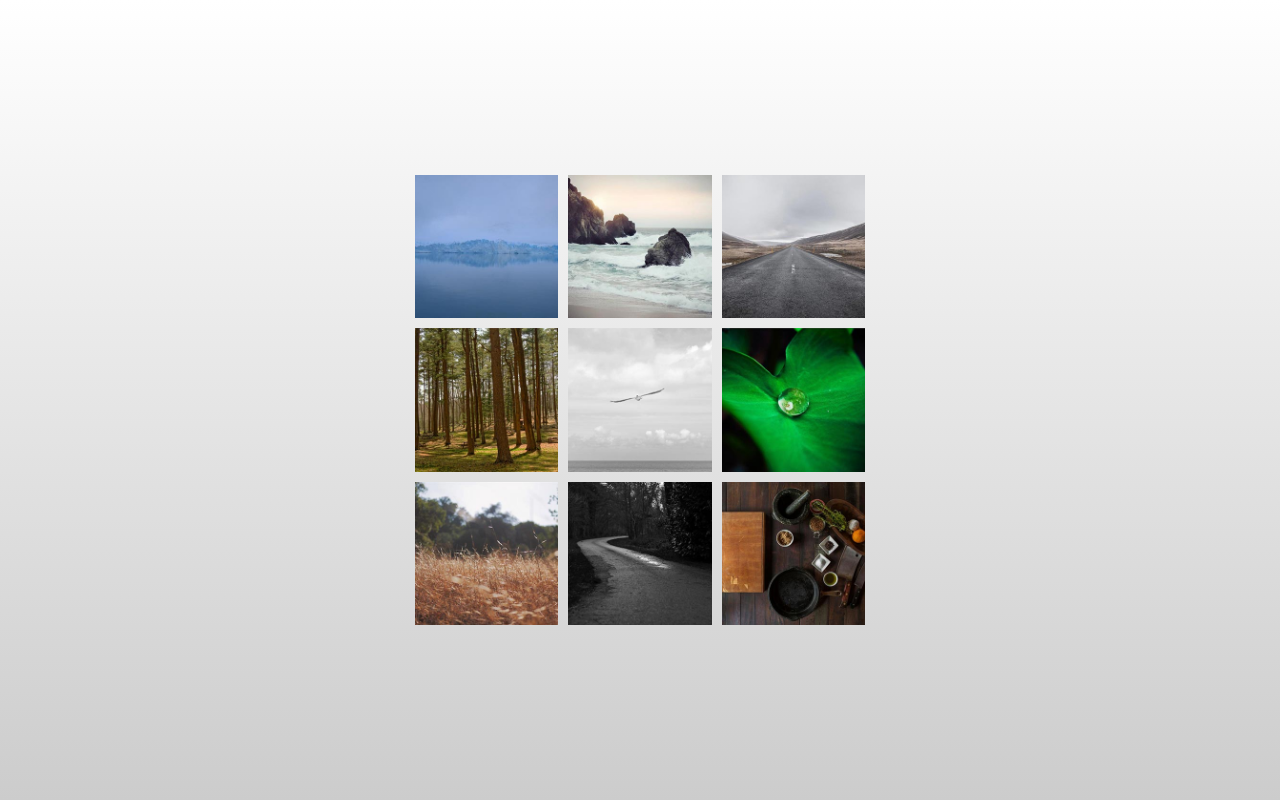
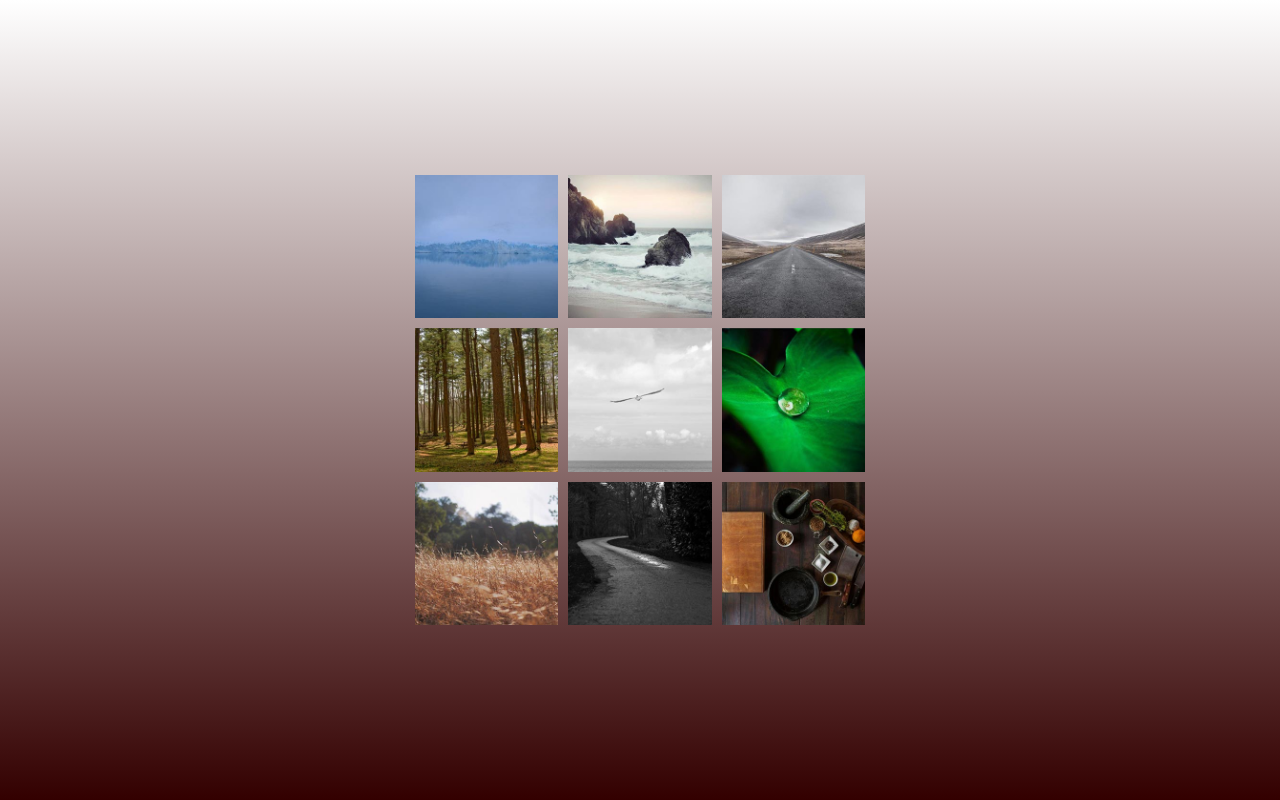
Before and after one commit to Tamashiel/galeria-modal, a plain HTML site: page index.html in a window 1280 px wide. Drawn offline with Linux system fonts and the light colour scheme.

Commit message:
cambio en el color en el fondo a rojo

```diff
--- a/css/estilo.css
+++ b/css/estilo.css
@@ -8,7 +8,7 @@ body{
     display: flex;
     justify-content: center;
     align-items: center;
-    background-image: linear-gradient(to top, #ccc, #fff);
+    background-image: linear-gradient(to top, #300, #fff);
 }
 
 .galeria{
```
